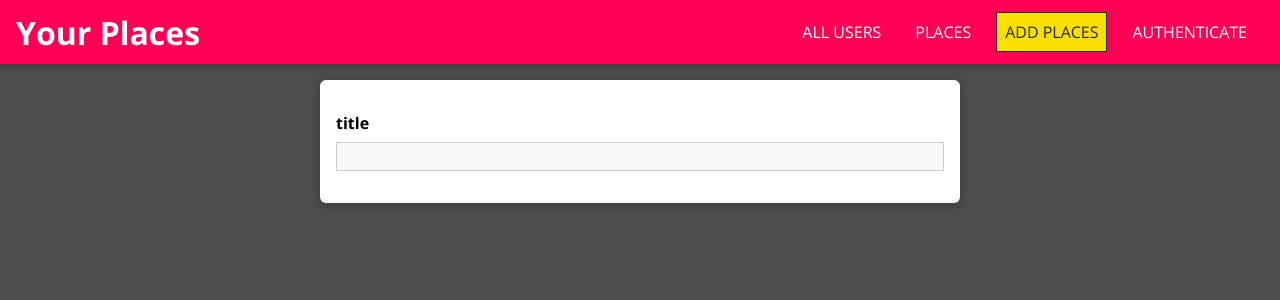
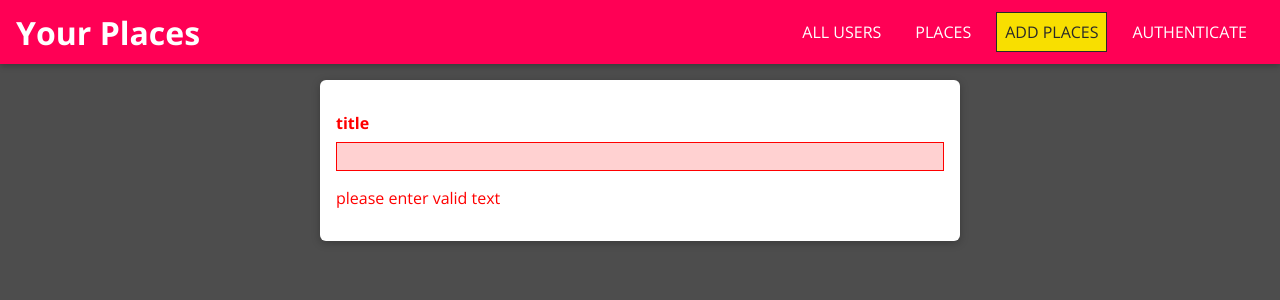
Before and after one commit to sandesh100poudel/massive-project-with-MERN, a React (Create React App) app: page /places/new in a window 1280 px wide. Shown: the top 300 px of the page. Built offline with nearby package versions, Linux system fonts and the light colour scheme.

Commit message:
thirdteen Managing state in the input component

```diff
--- a/src/places/pages/NewPlace.js
+++ b/src/places/pages/NewPlace.js
@@ -4,7 +4,12 @@
 
 const NewPlace = () => {
   return <form className='place-form'>
-    <Input element='input' type="text" label="title" />
+    <Input
+    element="input"
+    type="text"
+     label="title"
+     validators={[]}
+     errorText="please enter valid text " />
   </form>
 };
 
--- a/src/shared/components/FormElement/Input.js
+++ b/src/shared/components/FormElement/Input.js
@@ -1,19 +1,53 @@
-import React from "react";
+import React,{useReducer} from "react";
 import './Input.css';
+
+const inputReducer =(state, action)=>{
+    switch(action.type){
+        case 'CHANGE':
+        return{
+            ...state,
+            value:action.val,
+            isValid:true
+        }
+        default:
+        return state;
+    }
+}
 
 
 const Input = props =>{
 
-    const element = props.element === 'input' ?(
-        <input id={props.id} type={props.type} placeholder={props.placeholder} />
+    const [inputState, dispatch]=useReducer(inputReducer,{
+        value:"",
+         isValid:false });
+
+         const changeHandler = event=>{
+            dispatch({type:'CHANGE', val:event.target.value})
+
+         }
+
+    const element = props.element === 'input' ? (
+        <input
+        id={props.id}
+        type={props.type}
+         placeholder={props.placeholder}
+         onChange={changeHandler}
+         value={inputState.value} />
     ) : (
-        <textarea id={props.id} rows={props.rows || 3} />
+        <textarea
+         id={props.id}
+         rows={props.rows || 3}
+         onChange={changeHandler}
+         value={inputState.value} />
     )
 
 
-    return <div className={`form-control`}>
+    return <div className={`form-control ${!inputState.isValid &&
+        'form-control--invalid'}`}>
         <label htmlFor={props.id}>{props.label}</label>
         {element}
+      {!inputState.isValid && <p>{props.errorText}</p>}
+
     </div>
 }
 
```
